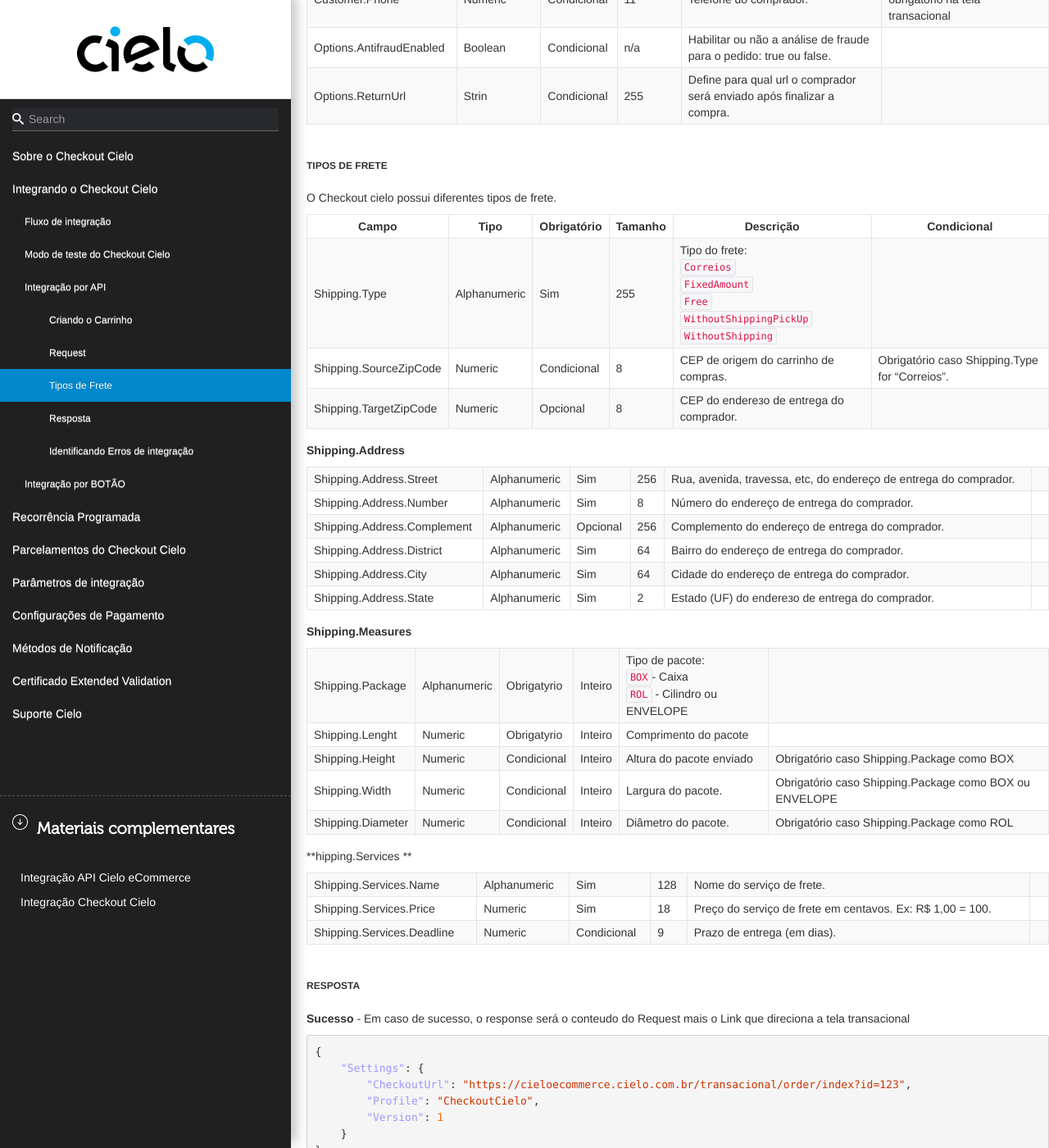
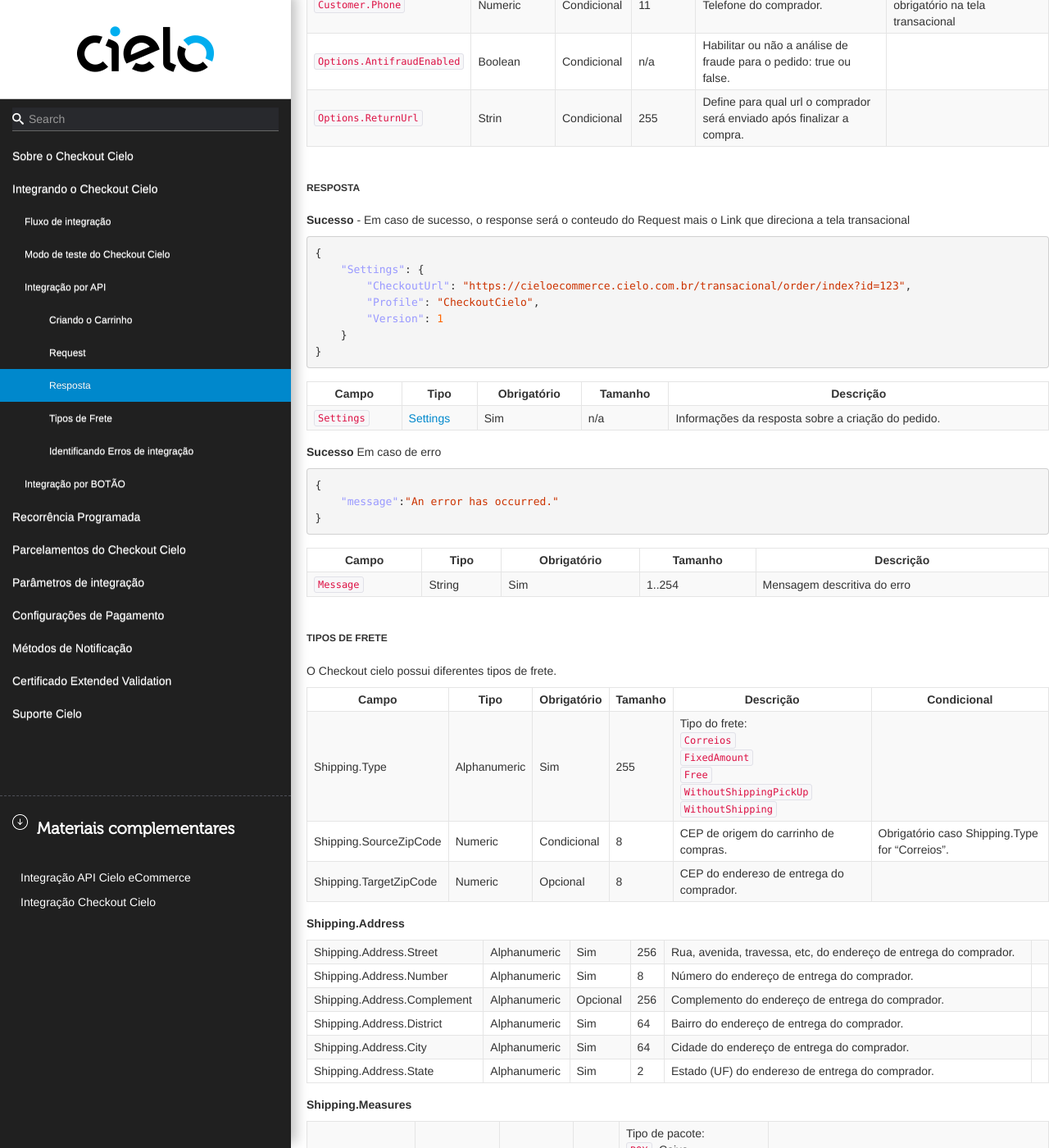
Before and after one commit to DeveloperCielo/Tutorial, a Jekyll site: the page built from _posts/2017-08-25-Checkout.md, in a window 1280 px wide and 1400 px high, scrolled down 12323 px. Shown: the whole window at 82% size. Built offline with Jekyll 4.4.1, drawn with Linux system fonts in a browser that asks for light colours; some web fonts are replaced; some of the changed text lies outside the part shown.

Commit message:
Updated '_posts/2017-08-25-Checkout.md' via CloudCannon

````diff
--- a/_posts/2017-08-25-Checkout.md
+++ b/_posts/2017-08-25-Checkout.md
@@ -392,10 +392,10 @@
 ```
 **Header/Cabeçalho**
 
-| Campo        | Tipo         | Obrigatório | Tamanho | Descrição                                                                      |
-|--------------|--------------|-------------|---------|--------------------------------------------------------------------------------|
-| MerchantId   | Guid         | Sim         | 36      | Identificador único da loja. **Formato:** 00000000-0000-0000-0000-000000000000 |
-| Content-type | Alphanumeric | Sim         | n/a     | Tipo do conteúdo da mensagem a ser enviada. **Utilizar:** "application/json"   |
+| Campo          | Tipo         | Obrigatório | Tamanho | Descrição                                                                      |
+|----------------|--------------|-------------|---------|--------------------------------------------------------------------------------|
+| `MerchantId`   | Guid         | Sim         | 36      | Identificador único da loja. **Formato:** 00000000-0000-0000-0000-000000000000 |
+| `Content-type` | Alphanumeric | Sim         | n/a     | Tipo do conteúdo da mensagem a ser enviada. **Utilizar:** "application/json"   |
 
 
 
@@ -409,29 +409,71 @@
 
 
 
-| Campo                       | Tipo         | Obrigatório | Tamanho | Descrição                                                                                               | Condicional                                                     |
-|-----------------------------|--------------|-------------|---------|---------------------------------------------------------------------------------------------------------|-----------------------------------------------------------------|
-| OrderNumber                 | Alphanumeric | Opcional    | 64      | Número do pedido da loja.                                                                               |                                                                 |
-| SoftDescriptor              | Alphanumeric | Opcional    | 13      | Texto para ser exibido na fatura do portador, após o nome do estabelecimento comercial.                 |                                                                 |
-| Cart.Discount.Type          | Alphanumeric | Condicional | 255     | Tipo do desconto a ser aplicado: `Amount` ou `Percent`.                                                 | Obrigatório caso Cart.Discount.Value for maior ou igual a zero. |
-| Cart.Discount.Value         | Numeric      | Condicional | 18      | Valor do desconto a ser aplicado: Valor ou Percentual                                                   | Obrigatório caso Cart.Discount.Type for `Amount` ou `Percent`.  |
-| Cart.Items.Name             | Alphanumeric | Sim         | 128     | Nome do item no carrinho.                                                                               |                                                                 |
-| Cart.Items.Description      | Alphanumeric | Opcional    | 256     | Descrição do item no carrinho.                                                                          |                                                                 |
-| Cart.Items.UnitPrice        | Numeric      | Sim         | 18      | Preço unitário do produto em centavos. Ex: R$ 1,00 = 100                                                |                                                                 |
-| Cart.Items.Quantity         | Numeric      | Sim         | 9       | Quantidade do item no carrinho.                                                                         |                                                                 |
-| Cart.Items.Type             | Alphanumeric | Sim         | 255     | Tipo do item no carrinho: <BR>`Asset`<BR>`Digital`<BR>`Service`<BR>`Payment`<BR>                        |                                                                 |
-| Cart.Items.Sku              | Alphanumeric | Opcional    | 32      | Sku do item no carrinho.                                                                                |                                                                 |
-| Cart.Items.Weight           | Numeric      | Condicional | 9       | Peso em gramas do item no carrinho.                                                                     | Necessário caso Shipping.Type for "Correios".                   |
-| Payment.BoletoDiscount      | Numeric      | Condicional | 3       | Desconto, em porcentagem, para pagamentos a serem realizados com boleto.                                |                                                                 |
-| Payment.DebitDiscount       | Numeric      | Condicional | 3       | Desconto, em porcentagem, para pagamentos a serem realizados com débito online.                         |                                                                 |
-| FirstInstallmentDiscount    | Numeric      | Condicional | 3       | Desconto, em porcentagem, para pagamentos a serem realizados com crédito a vista.                       |                                                                 |
-| MaxNumberOfInstallments     | Numeric      | Condicional | 2       | Define valor máximo de parcelas apresentadas no transacional, ignorando configuração do Backoffice      |                                                                 |
-| Customer.Identity           | Numeric      | Condicional | 14      | CPF ou CNPJ do comprador.                                                                               | Não obrigatório na API, mas obrigatório na tela transacional    |
-| Customer.FullName           | Alphanumeric | Condicional | 288     | Nome completo do comprador.                                                                             | Não obrigatório na API, mas obrigatório na tela transacional    |
-| Customer.Email              | Alphanumeric | Condicional | 64      | Email do comprador.                                                                                     | Não obrigatório na API, mas obrigatório na tela transacional    |
-| Customer.Phone              | Numeric      | Condicional | 11      | Telefone do comprador.                                                                                  | Não obrigatório na API, mas obrigatório na tela transacional    |
-| Options.AntifraudEnabled    | Boolean      | Condicional | n/a     | Habilitar ou não a análise de fraude para o pedido: true ou false.                                      |                                                                 |
-| Options.ReturnUrl           | Strin        | Condicional | 255     | Define para qual url o comprador será enviado após finalizar a compra.                                  |                                                                 |
+| Campo                         | Tipo         | Obrigatório | Tamanho | Descrição                                                                                               | Condicional                                                     |
+|-------------------------------|--------------|-------------|---------|---------------------------------------------------------------------------------------------------------|-----------------------------------------------------------------|
+| `OrderNumber`                 | Alphanumeric | Opcional    | 64      | Número do pedido da loja.                                                                               |                                                                 |
+| `SoftDescriptor`              | Alphanumeric | Opcional    | 13      | Texto para ser exibido na fatura do portador, após o nome do estabelecimento comercial.                 |                                                                 |
+| `Cart.Discount.Type`          | Alphanumeric | Condicional | 255     | Tipo do desconto a ser aplicado: `Amount` ou `Percent`.                                                 | Obrigatório caso Cart.Discount.Value for maior ou igual a zero. |
+| `Cart.Discount.Value`         | Numeric      | Condicional | 18      | Valor do desconto a ser aplicado: Valor ou Percentual                                                   | Obrigatório caso Cart.Discount.Type for `Amount` ou `Percent`.  |
+| `Cart.Items.Name`             | Alphanumeric | Sim         | 128     | Nome do item no carrinho.                                                                               |                                                                 |
+| `Cart.Items.Description`      | Alphanumeric | Opcional    | 256     | Descrição do item no carrinho.                                                                          |                                                                 |
+| `Cart.Items.UnitPrice`        | Numeric      | Sim         | 18      | Preço unitário do produto em centavos. Ex: R$ 1,00 = 100                                                |                                                                 |
+| `Cart.Items.Quantity`         | Numeric      | Sim         | 9       | Quantidade do item no carrinho.                                                                         |                                                                 |
+| `Cart.Items.Type`             | Alphanumeric | Sim         | 255     | Tipo do item no carrinho: <BR>`Asset`<BR>`Digital`<BR>`Service`<BR>`Payment`<BR>                        |                                                                 |
+| `Cart.Items.Sku`              | Alphanumeric | Opcional    | 32      | Sku do item no carrinho.                                                                                |                                                                 |
+| `Cart.Items.Weight`           | Numeric      | Condicional | 9       | Peso em gramas do item no carrinho.                                                                     | Necessário caso Shipping.Type for "Correios".                   |
+| `Payment.BoletoDiscount`      | Numeric      | Condicional | 3       | Desconto, em porcentagem, para pagamentos a serem realizados com boleto.                                |                                                                 |
+| `Payment.DebitDiscount`       | Numeric      | Condicional | 3       | Desconto, em porcentagem, para pagamentos a serem realizados com débito online.                         |                                                                 |
+| `FirstInstallmentDiscount`    | Numeric      | Condicional | 3       | Desconto, em porcentagem, para pagamentos a serem realizados com crédito a vista.                       |                                                                 |
+| `MaxNumberOfInstallments`     | Numeric      | Condicional | 2       | Define valor máximo de parcelas apresentadas no transacional, ignorando configuração do Backoffice      |                                                                 |
+| `Customer.Identity`           | Numeric      | Condicional | 14      | CPF ou CNPJ do comprador.                                                                               | Não obrigatório na API, mas obrigatório na tela transacional    |
+| `Customer.FullName`           | Alphanumeric | Condicional | 288     | Nome completo do comprador.                                                                             | Não obrigatório na API, mas obrigatório na tela transacional    |
+| `Customer.Email`              | Alphanumeric | Condicional | 64      | Email do comprador.                                                                                     | Não obrigatório na API, mas obrigatório na tela transacional    |
+| `Customer.Phone`              | Numeric      | Condicional | 11      | Telefone do comprador.                                                                                  | Não obrigatório na API, mas obrigatório na tela transacional    |
+| `Options.AntifraudEnabled`    | Boolean      | Condicional | n/a     | Habilitar ou não a análise de fraude para o pedido: true ou false.                                      |                                                                 |
+| `Options.ReturnUrl`           | Strin        | Condicional | 255     | Define para qual url o comprador será enviado após finalizar a compra.                                  |                                                                 |
+
+
+
+
+
+### Resposta
+
+**Sucesso** - Em caso de sucesso, o response será o conteudo do Request mais o Link que direciona a tela transacional
+
+```json
+{
+    "Settings": {
+        "CheckoutUrl": "https://cieloecommerce.cielo.com.br/transacional/order/index?id=123",
+        "Profile": "CheckoutCielo",
+        "Version": 1
+    }
+}
+```
+
+| Campo      | Tipo                  | Obrigatório | Tamanho | Descrição                                          |
+|------------|-----------------------|-------------|---------|----------------------------------------------------|
+| `Settings` | [Settings](#settings) | Sim         | n/a     | Informações da resposta sobre a criação do pedido. |
+
+
+
+**Sucesso** Em caso de erro
+
+```json
+{
+    "message":"An error has occurred."
+}
+```
+
+
+
+| Campo     | Tipo   | Obrigatório | Tamanho | Descrição                   |
+|-----------|--------|-------------|---------|-----------------------------|
+| `Message` | String | Sim         | 1..254  | Mensagem descritiva do erro |
+
+
+
+
 
 
 
@@ -474,39 +516,8 @@
 | Shipping.Services.Deadline  | Numeric      | Condicional | 9       | Prazo de entrega (em dias).                                                                             |                                                                 |
 
 
-### Resposta
-
-**Sucesso** - Em caso de sucesso, o response será o conteudo do Request mais o Link que direciona a tela transacional
-
-```json
-{
-    "Settings": {
-        "CheckoutUrl": "https://cieloecommerce.cielo.com.br/transacional/order/index?id=123",
-        "Profile": "CheckoutCielo",
-        "Version": 1
-    }
-}
-```
-
-| Campo    | Tipo                  | Obrigatório | Tamanho | Descrição                                          |
-|----------|-----------------------|-------------|---------|----------------------------------------------------|
-| Settings | [Settings](#settings) | Sim         | n/a     | Informações da resposta sobre a criação do pedido. |
-
-
-
-**Sucesso** Em caso de erro
-
-```json
-{
-    "message":"An error has occurred."
-}
-```
-
-
-
-| Campo   | Tipo   | Obrigatório | Tamanho | Descrição                   |
-|---------|--------|-------------|---------|-----------------------------|
-| Message | String | Sim         | 1..254  | Mensagem descritiva do erro |
+
+
 
 
 ### Identificando Erros de integração
````
